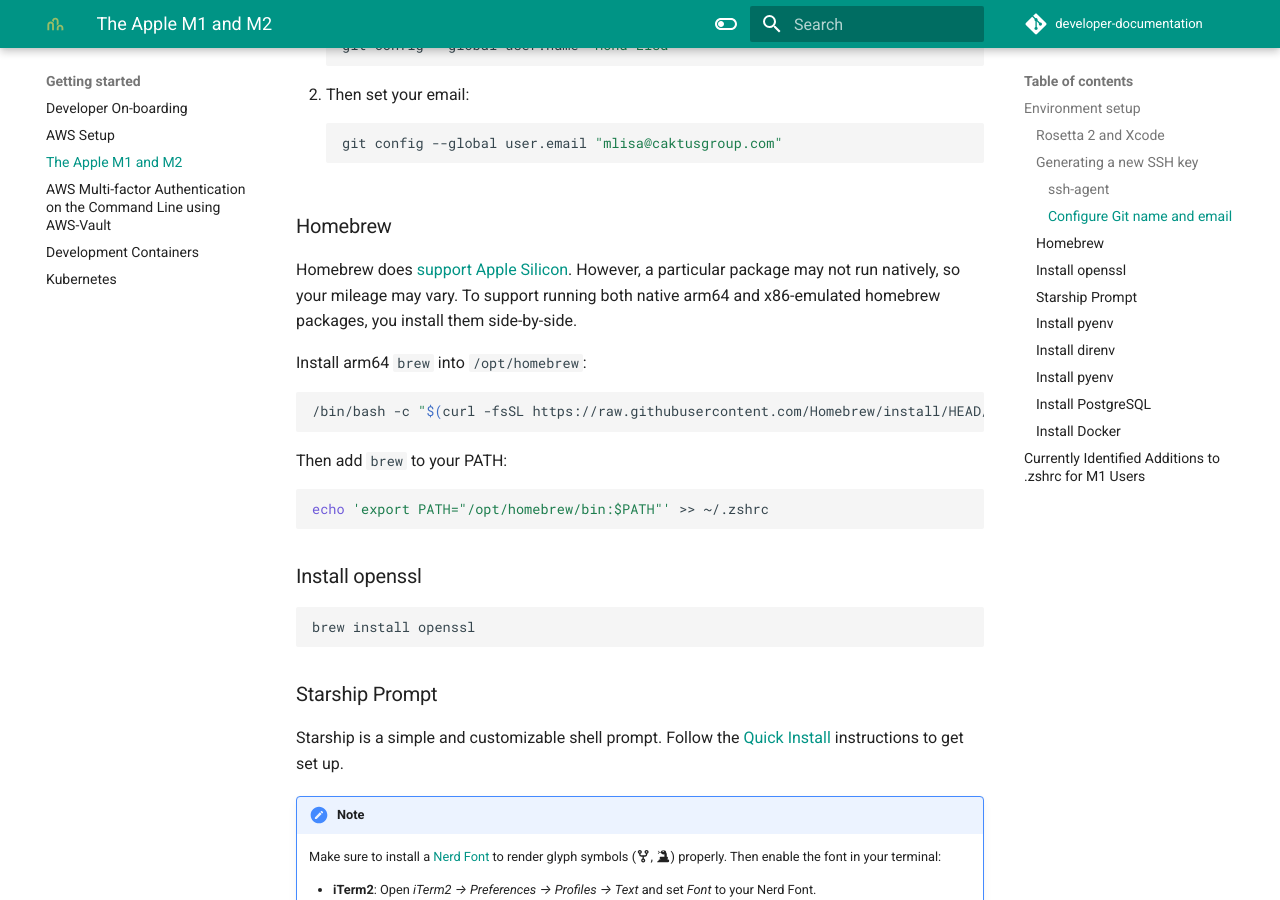
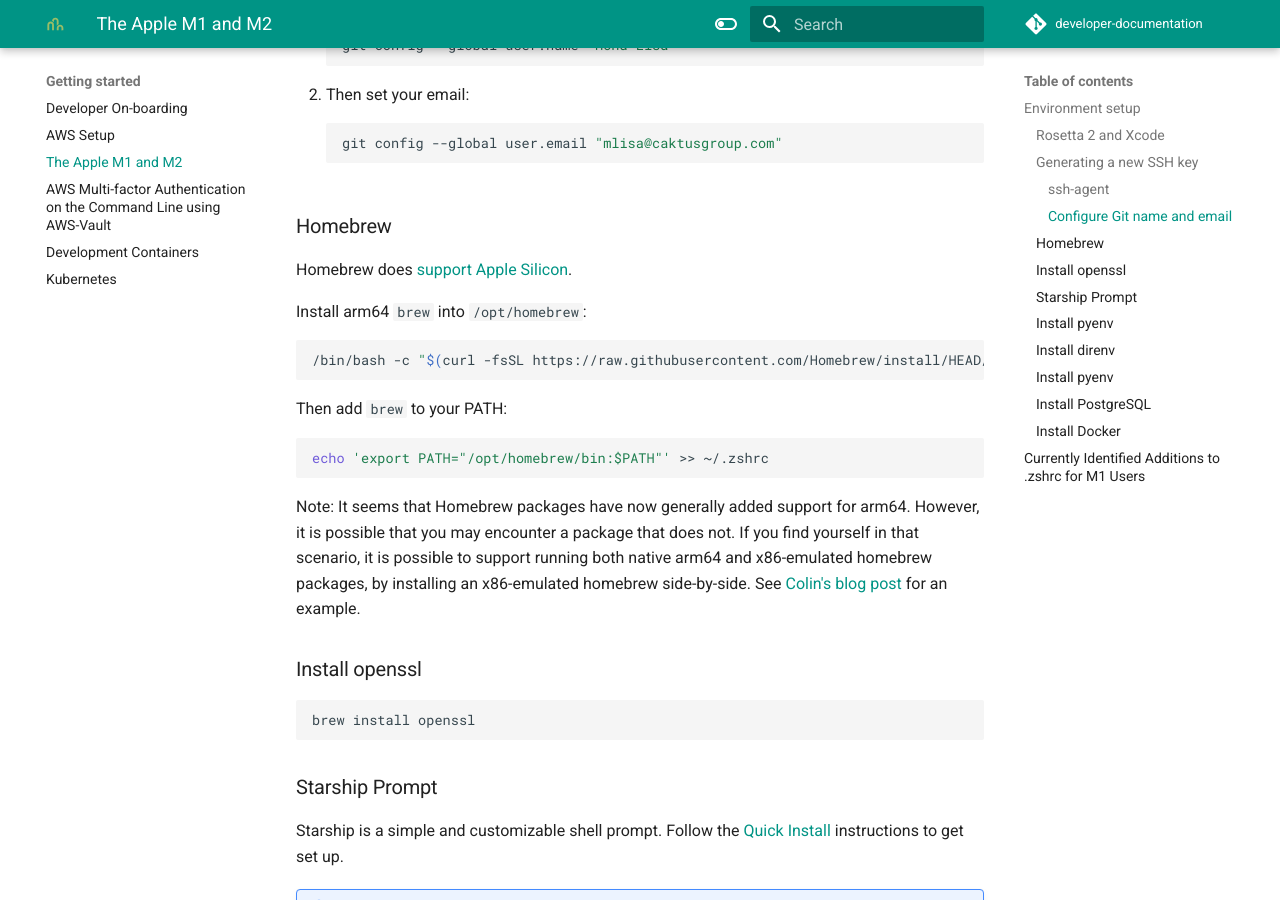
Before and after one commit to caktus/guidebook, an MkDocs documentation site: the page built from docs/getting-started/M1.md, in a window 1280 px wide and 900 px high, scrolled down 1526 px. Built offline with MkDocs 1.6.1 and Material for MkDocs 9.7.7, drawn with Linux system fonts in a browser that asks for light colours; comment, search, counter and statistics services are not loaded.

Commit message:
change wording for installing x86 homebrew, since it is probably not necessary anymore

````diff
--- a/docs/getting-started/M1.md
+++ b/docs/getting-started/M1.md
@@ -73,7 +73,7 @@
 
 ### Homebrew
 
-Homebrew does [support Apple Silicon](https://brew.sh/2020/12/01/homebrew-2.6.0/). However, a particular package may not run natively, so your mileage may vary. To support running both native arm64 and x86-emulated homebrew packages, you install them side-by-side.
+Homebrew does [support Apple Silicon](https://brew.sh/2020/12/01/homebrew-2.6.0/).
 
 Install arm64 ``brew`` into ``/opt/homebrew``:
 
@@ -86,6 +86,10 @@
 ```shell
 echo 'export PATH="/opt/homebrew/bin:$PATH"' >> ~/.zshrc
 ```
+
+Note:
+It seems that Homebrew packages have now generally added support for arm64. However, it is possible that you may encounter a package that does not. If you find yourself in that scenario, it is possible to support running both native arm64 and x86-emulated homebrew packages, by installing an x86-emulated homebrew side-by-side. See [Colin's blog post](https://www.caktusgroup.com/blog/2021/04/02/python-django-react-development-apple-silicon/#install-homebrew "Python Django React Apple Silicon") for an example.
+
 
 ### Install openssl
 
````
